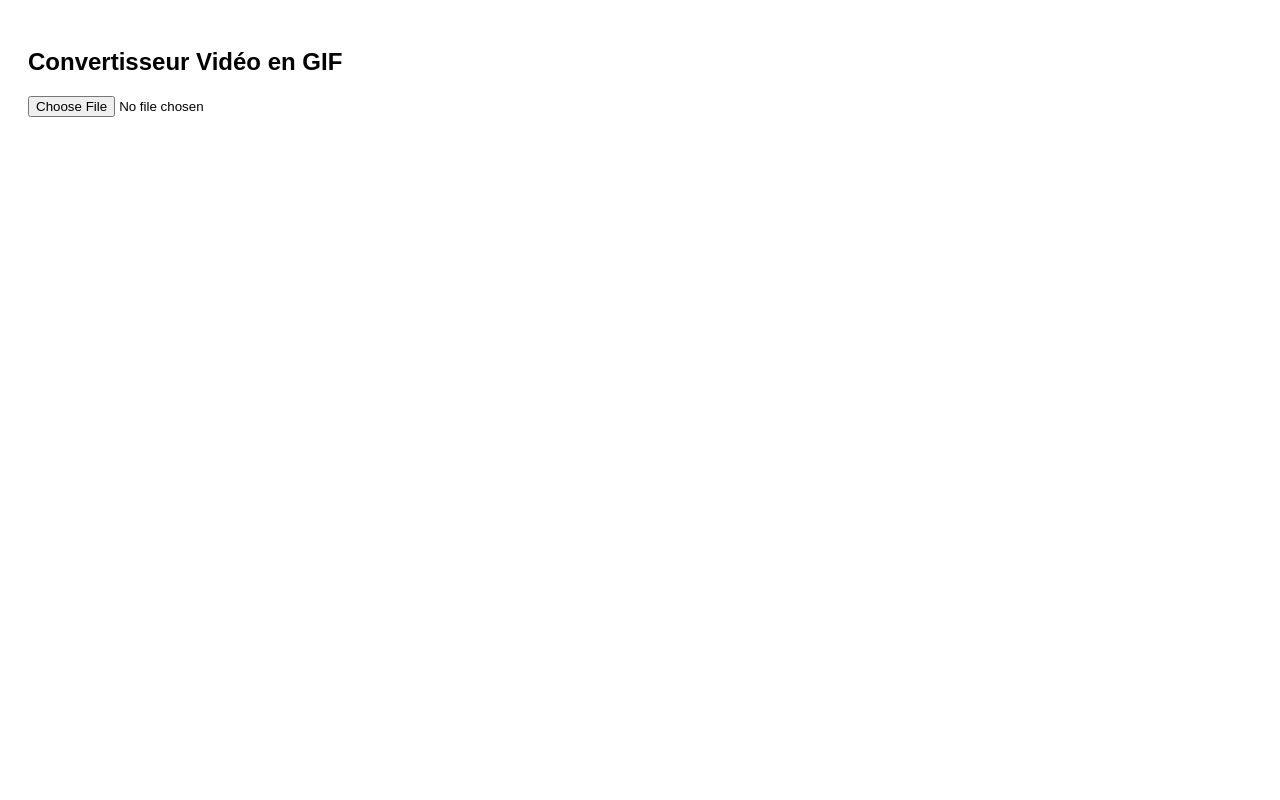
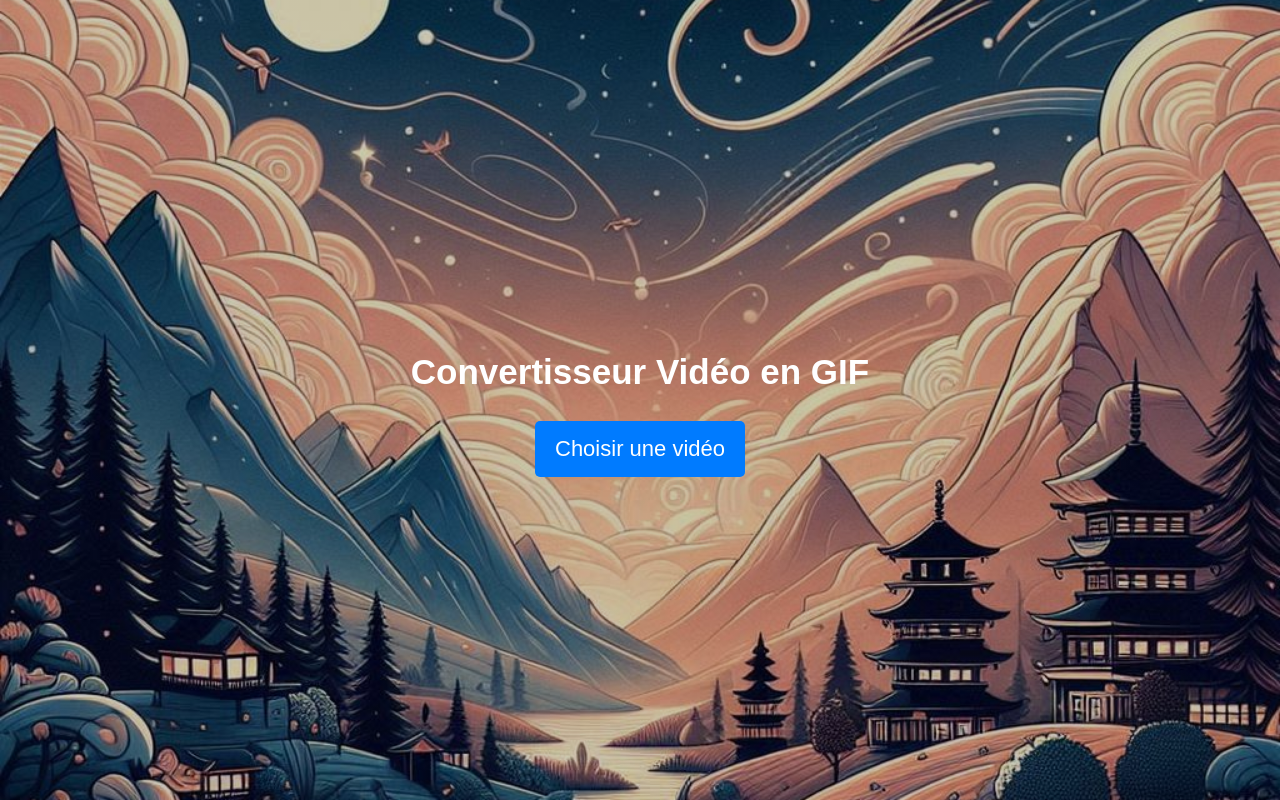
Before and after one commit to AurelienAllenic/gifGenerator, a React (Vite) app: page / in a window 1280 px wide. Built offline with nearby package versions, Linux system fonts and the light colour scheme; the HTML template or start-up script is replaced by a standard one.

Commit message:
(feat) added styles to the project

```diff
--- a/src/App.jsx
+++ b/src/App.jsx
@@ -3,9 +3,9 @@ import VideoToGif from "./components/Gif"
 function App() {
 
   return (
-    <>
+    <div>
       <VideoToGif />
-    </>
+    </div>
   )
 }
 
--- a/src/components/Gif.jsx
+++ b/src/components/Gif.jsx
@@ -1,9 +1,13 @@
 import React, { useRef, useState } from 'react';
 import GIF from 'gif.js.optimized';
 GIF.prototype.workerScript = '/gif.worker.js';
+import './gif.scss';
+import backImg from '../assets/back-gif.jpg';
+import { LuLoaderCircle } from "react-icons/lu";
 
 const VideoToGif = () => {
   const videoRef = useRef(null);
+  const fileInputRef = useRef(null); // Référence pour l'input caché
   const [videoURL, setVideoURL] = useState(null);
   const [gifURL, setGifURL] = useState(null);
   const [isLoading, setIsLoading] = useState(false);
@@ -68,16 +72,38 @@ const VideoToGif = () => {
     setShowResetButton(false);
   };
 
+  const handleChooseFile = () => {
+    fileInputRef.current.click(); // Déclenche le clic sur l'input caché
+  };
+
   return (
-    <div style={{ padding: '20px', fontFamily: 'Arial, sans-serif' }}>
+    <div className="container_gif_gen"
+    style={{
+      backgroundImage: `linear-gradient(rgba(0, 0, 0, 0.2), rgba(0, 0, 0, 0.2)), url(${backImg})`,
+      backgroundSize: 'cover',
+      backgroundPosition: 'center',
+      backgroundRepeat: 'no-repeat',
+    }}>
       <h2>Convertisseur Vidéo en GIF</h2>
 
+      {/* Input caché pour uploader la vidéo */}
       <input
         type="file"
         accept="video/*"
+        ref={fileInputRef}
         onChange={handleFileChange}
-        style={{ marginBottom: '20px' }}
+        style={{ display: 'none' }}
       />
+
+      {/* Bouton personnalisé pour sélectionner un fichier */}
+      {!videoURL && (
+        <button
+          onClick={handleChooseFile}
+          className='button-size'
+        >
+          Choisir une vidéo
+        </button>
+      )}
 
       {videoURL && (
         <div style={{ marginBottom: '20px' }}>
@@ -85,20 +111,20 @@ const VideoToGif = () => {
             ref={videoRef}
             src={videoURL}
             controls
-            style={{ width: '100%', maxWidth: '600px' }}
           />
         </div>
       )}
 
       {videoURL && !gifURL && !isLoading && (
-        <button onClick={handleGenerateGif} style={{ marginBottom: '20px' }}>
+        <button onClick={handleGenerateGif}  className='button-size'
+      >
           Convertir en GIF
         </button>
       )}
 
       {isLoading && (
-        <div style={{ marginTop: '20px' }}>
-          <p>Génération du GIF en cours...</p>
+        <div className='loading'>
+          <LuLoaderCircle />
         </div>
       )}
 
@@ -107,13 +133,7 @@ const VideoToGif = () => {
           <a
             href={gifURL}
             download="output.gif"
-            style={{
-              color: 'blue',
-              textDecoration: 'none',
-              fontWeight: 'bold',
-              marginTop: '20px',
-              display: 'block',
-            }}
+            className='button-size'
             onClick={() => setShowResetButton(true)}
           >
             Télécharger le GIF
@@ -121,18 +141,10 @@ const VideoToGif = () => {
         </div>
       )}
 
-      {showResetButton && (
+      {gifURL && (
         <button
           onClick={handleReset}
-          style={{
-            marginTop: '30px',
-            padding: '10px 20px',
-            backgroundColor: 'grey',
-            color: 'white',
-            border: 'none',
-            cursor: 'pointer',
-            fontSize: '16px',
-          }}
+          className='button-size grey'
         >
           Convertir une autre vidéo
         </button>
--- /dev/null
+++ b/src/components/gif.scss
@@ -0,0 +1,93 @@
+body{
+    margin: 0;
+}
+.container_gif_gen{
+    display: flex;
+    align-items: center;
+    justify-content: center;
+    flex-direction: column;
+    height: 100dvh;
+    font-family: 'Poppins', sans-serif;
+    background-color: rgba(0, 0, 0, 0.8);
+    h2{
+        text-align: center;
+        color: white;
+        font-size: 20px;
+        @media(min-width: 768px){
+            font-size: 35px;
+        }
+    }
+    input{
+        display: flex;
+        flex-direction: column;
+        justify-content: center;
+        align-items: center;
+        width: 100%;
+    }
+    #file-upload-button{
+        padding: 15px;
+        background-color: transparent;
+    }
+    div{
+        display: flex;
+        justify-content: center;
+        align-items: center;
+        width: 100%;
+        video{
+            width: 85%!important;
+            height: auto;
+            margin-bottom: 50px;
+        }
+    }
+}
+@keyframes rotate {
+    0% {
+      transform: rotate(0deg);
+    }
+    25% {
+      transform: rotate(90deg);
+    }
+    50% {
+      transform: rotate(180deg);
+      /* Pause ou ralentissement ici */
+    }
+    75% {
+      transform: rotate(270deg);
+    }
+    100% {
+      transform: rotate(360deg);
+    }
+  }
+
+.loading{
+    animation : rotate 2s linear infinite;
+}
+.loading svg{
+    width: 5em;
+    height: 5em;
+    stroke: white;
+}
+.button-size{
+    background-color: #007bff;
+    color: white;
+    border: none;
+    padding: 15px 20px;
+    cursor: pointer;
+    font-size: 16px;
+    border-radius: 5px;
+    text-decoration: none;
+    transition: all ease 0.3s;
+    &:hover{
+        transform: scale(1.05);
+        transition: all ease 0.3s;
+    }
+}
+.grey{
+    background-color: grey!important;
+    margin: 20px 0;
+}
+@media(min-width: 768px){
+    .button-size{
+        font-size: 22px!important;
+    }
+}
```
Also changed, not shown: src/assets/back-gif.jpg (added).
